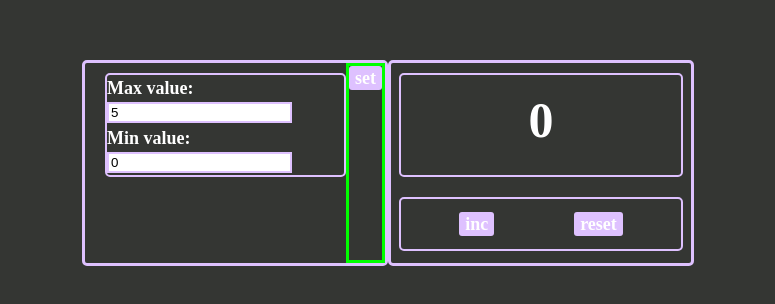
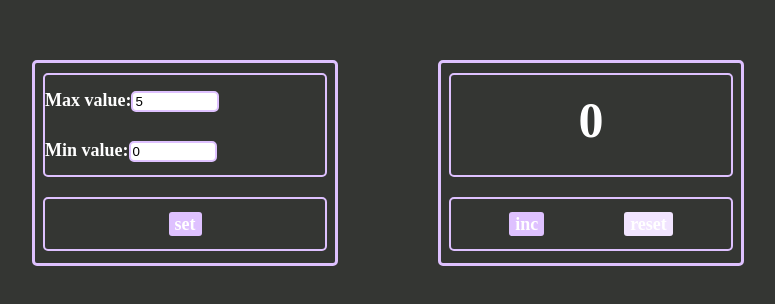
Before and after one commit to skiffter1337/counter, a React (Create React App) app: page / in a window 1280 px wide. Shown: the part 140-444 px from the top of the page, without its empty margins (252-1027 px from the left). Built offline with nearby package versions, Linux system fonts and the light colour scheme.

Commit message:
add css styles

```diff
--- a/src/Components/Counter.module.css
+++ b/src/Components/Counter.module.css
@@ -17,6 +17,7 @@
     width: 300px;
     height: 200px;
 
+    margin-left: 100px;
     border: 3px solid #dec1ff;
     border-radius: 5px;
 }
@@ -44,7 +45,7 @@
 
 .counterButtons {
     display: flex;
-   justify-content: center;
+    justify-content: center;
     align-items: center;
     margin-left: 8px;
     margin-top: 20px;
@@ -55,10 +56,11 @@
     border: 2px solid #dec1ff;
     border-radius: 5px;
 }
+
 .incButton {
-
     display: inline-block;
 }
+
 
 .resetButton {
     margin-left: 80px;
@@ -78,9 +80,6 @@
 
 
 .settingsScreen {
-    display: flex;
-
-
     width: 300px;
     height: 200px;
 
@@ -90,12 +89,10 @@
 
 .mixMaxValues {
     display: flex;
-    flex-direction: row;
+    align-items: center;
     flex-wrap: wrap;
-    justify-content: space-between;
-    align-items: center;
 
-    margin-left: 20px;
+    margin-left: 8px;
     margin-top: 10px;
 
     width: 280px;
@@ -107,21 +104,39 @@
 
 .inputs {
 
+    width: 80px;
     border: 2px solid #dec1ff;
+    border-radius: 5px;
+
+}
+
+.maxInput {
+
+}
+
+.minInput {
 
 }
 
 .InputErr {
     border: 2px solid #dec1ff;
     background-color: #ea526f;
-    border-radius: 2px;
+    border-radius: 5px;
 
 }
 
 
 .setButton {
+    display: flex;
+    justify-content: center;
+    align-items: center;
+    margin-left: 8px;
+    margin-top: 20px;
 
+    width: 280px;
+    height: 50px;
 
-    border: 3px solid lime;
+    border: 2px solid #dec1ff;
+    border-radius: 5px;
 
 }
--- a/src/Components/Counter.tsx
+++ b/src/Components/Counter.tsx
@@ -63,7 +63,7 @@ export const Counter = () => {
     const enterMessage = enterValueMessage && "enter values and press 'set'"
     const errorMessage = error && "Incorrect value!"
     const maxInputClasses = `${s.inputs} ${s.minInput} ${maxInput <= minInput ? s.InputErr : ""}`
-    const minInputClasses = `${s.inputs} ${s.maxInput} ${minInput < 0 || minInput === maxInput ? s.InputErr : ""}`
+    const minInputClasses = `${s.inputs} ${minInput < 0 || minInput === maxInput ? s.InputErr : ""}`
     const countClasses = `${startValue >= maxValue ? s.settingsOnChangeMessage : ""} ${errorMessage ? s.errorMessage : ""}`
     const countValueClasses = `${!errorMessage && !enterMessage ? s.countValue : ""}`
 
@@ -81,18 +81,22 @@ export const Counter = () => {
         <div className={s.counter}>
             <div className={s.settingsScreen}>
                 <div className={s.mixMaxValues}>
+                    <div className={s.maxInput}>
                         <span>Max value:</span>
                         <input
                             value={maxInput}
                             onChange={onChangeMaxInputHandler}
                             className={maxInputClasses}
                             type={"number"}/>
+                    </div>
+                    <div className={s.minInput}>
                         <span>Min value:</span>
                         <input
                             value={minInput}
                             onChange={onChangeMinInputHandler}
                             className={minInputClasses}
                             type={"number"}/>
+                    </div>
                 </div>
                 <div className={s.setButton}>
                     <SuperButton
@@ -107,7 +111,8 @@ export const Counter = () => {
                 <div className={s.count}>
                     <div
                         className={countClasses}>
-                        <span className={countValueClasses}>{errorMessage ? errorMessage : enterMessage ? enterMessage : startValue}</span>
+                        <span
+                            className={countValueClasses}>{errorMessage ? errorMessage : enterMessage ? enterMessage : startValue}</span>
                     </div>
                 </div>
                 <div className={s.counterButtons}>
--- a/src/Components/SuperButton/SuperButton.module.css
+++ b/src/Components/SuperButton/SuperButton.module.css
@@ -3,8 +3,6 @@
     cursor: pointer;
     background-color: #dec1ff;
     border-radius: 3px;
-
-
 
 
     font-family: 'Montserrat';
@@ -14,3 +12,10 @@
     line-height: 22px;
     color: #FFFFFF;
 }
+
+.button:hover {
+    background-color: #e7d1ff;
+}
+.button:disabled {
+    background-color: #f1e4ff;
+}
```
Lines whose indentation alone changed are shown as unchanged.
